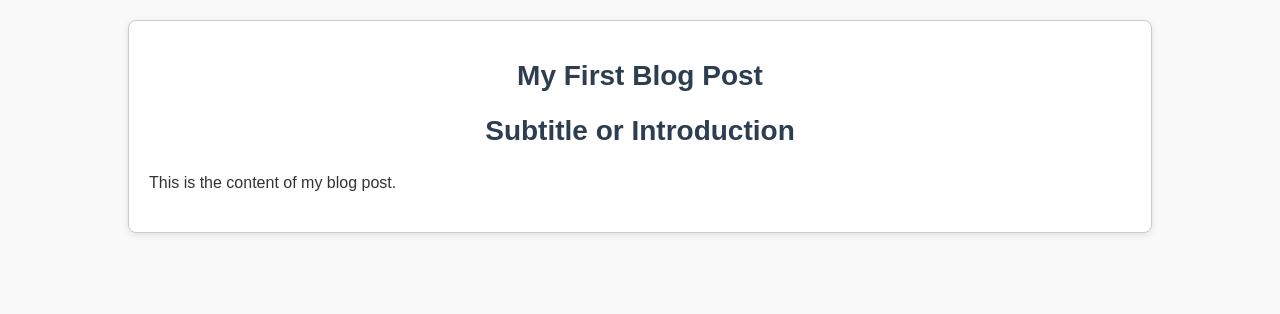
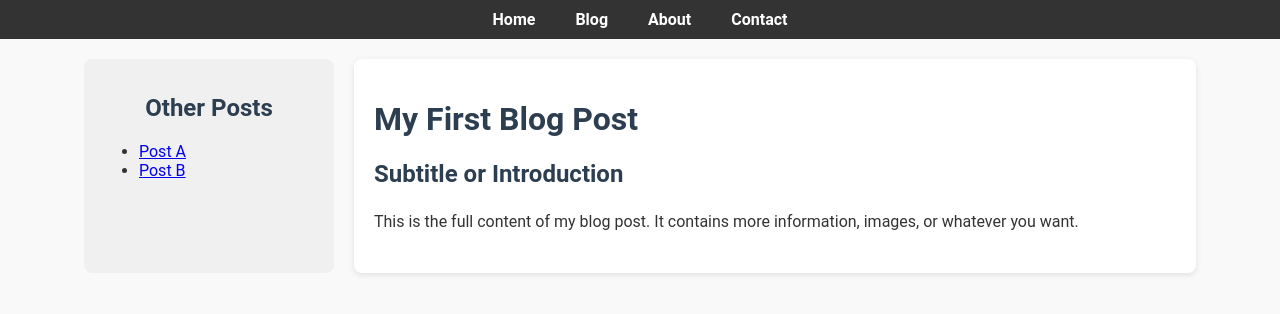
Before and after one commit to HaythamNaguib/css-blog-layout, a plain HTML site: page blog.html in a window 1280 px wide. Drawn offline with Linux system fonts and the light colour scheme.

Commit message:
Added Flexbox layout and typography styling

```diff
--- a/blog.html
+++ b/blog.html
@@ -6,10 +6,31 @@
   <link rel="stylesheet" href="style.css">
 </head>
 <body>
-  <div class="post">
-    <h1>My First Blog Post</h1>
-    <h2>Subtitle or Introduction</h2>
-    <p>This is the content of my blog post.</p>
+
+  <nav class="navbar">
+    <ul class="nav-menu">
+      <li><a href="index.html">Home</a></li>
+      <li><a href="blog.html">Blog</a></li>
+      <li><a href="#">About</a></li>
+      <li><a href="#">Contact</a></li>
+    </ul>
+  </nav>
+
+  <div class="container">
+    <div class="sidebar">
+      <h2>Other Posts</h2>
+      <ul>
+        <li><a href="#">Post A</a></li>
+        <li><a href="#">Post B</a></li>
+      </ul>
+    </div>
+
+    <div class="content">
+      <h1>My First Blog Post</h1>
+      <h2>Subtitle or Introduction</h2>
+      <p>This is the full content of my blog post. It contains more information, images, or whatever you want.</p>
+    </div>
   </div>
+
 </body>
 </html>
--- a/style.css
+++ b/style.css
@@ -44,3 +44,101 @@ h2 {
     font-size: 16px;
     line-height: 1.6;
 }
+
+/* Navigation Bar */
+.navbar {
+    background-color: #333;
+    padding: 10px 0;
+}
+
+.nav-menu {
+    display: flex;
+    justify-content: center;
+    gap: 40px;
+    list-style: none;
+    margin: 0;
+    padding: 0;
+}
+
+.nav-menu li a {
+    color: white;
+    text-decoration: none;
+    font-weight: bold;
+    font-size: 16px;
+}
+
+.nav-menu li a:hover {
+    text-decoration: underline;
+}
+
+/* Layout Container */
+.container {
+    display: flex;
+    justify-content: space-between;
+    gap: 20px;
+    padding: 20px;
+    width: 90%;
+    margin: 0 auto;
+    flex-wrap: wrap;
+    /* مهم للـ responsive */
+}
+
+/* Sidebar */
+.sidebar {
+    flex: 1;
+    min-width: 200px;
+    max-width: 250px;
+    background-color: #f0f0f0;
+    padding: 15px;
+    border-radius: 8px;
+}
+
+/* Main Content */
+.content {
+    flex: 3;
+    background-color: #fff;
+    padding: 20px;
+    border-radius: 8px;
+    box-shadow: 0 2px 6px rgba(0, 0, 0, 0.1);
+}
+
+/* Responsive */
+@media (max-width: 768px) {
+    .container {
+        flex-direction: column;
+    }
+}
+
+/* Typography */
+
+/* 1. Font sizes */
+h1 {
+    font-size: 32px;
+}
+
+h2 {
+    font-size: 24px;
+}
+
+p {
+    font-size: 16px;
+}
+
+/* 2. Line height */
+p {
+    line-height: 1.8;
+}
+
+/* 3. Custom font from Google Fonts */
+@import url('https://fonts.googleapis.com/css2?family=Roboto&display=swap');
+
+body {
+    font-family: 'Roboto', sans-serif;
+}
+
+/* 4. Text alignment */
+.content h1,
+.content h2,
+.content p {
+    text-align: left;
+}
```
Also changed, not shown: index.html (+21 -1 lines).
